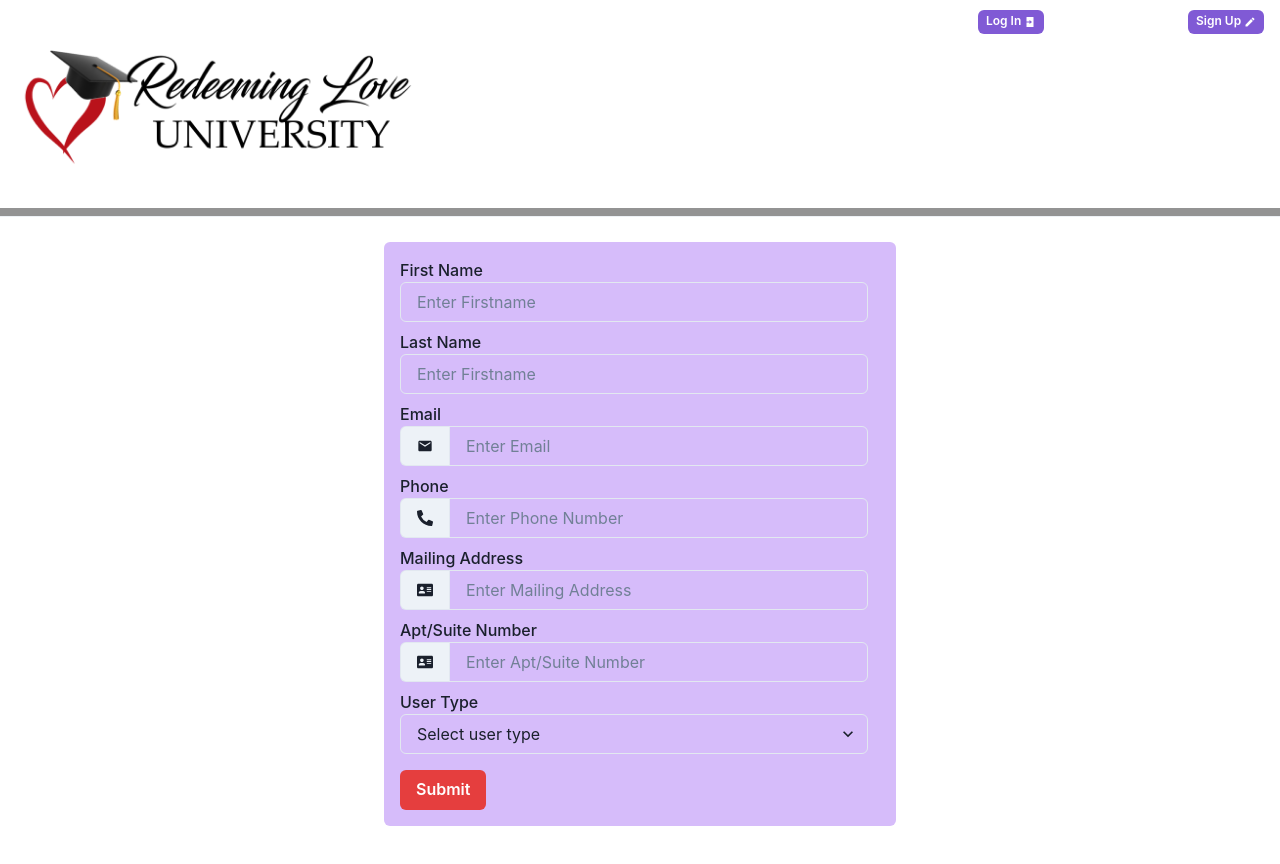
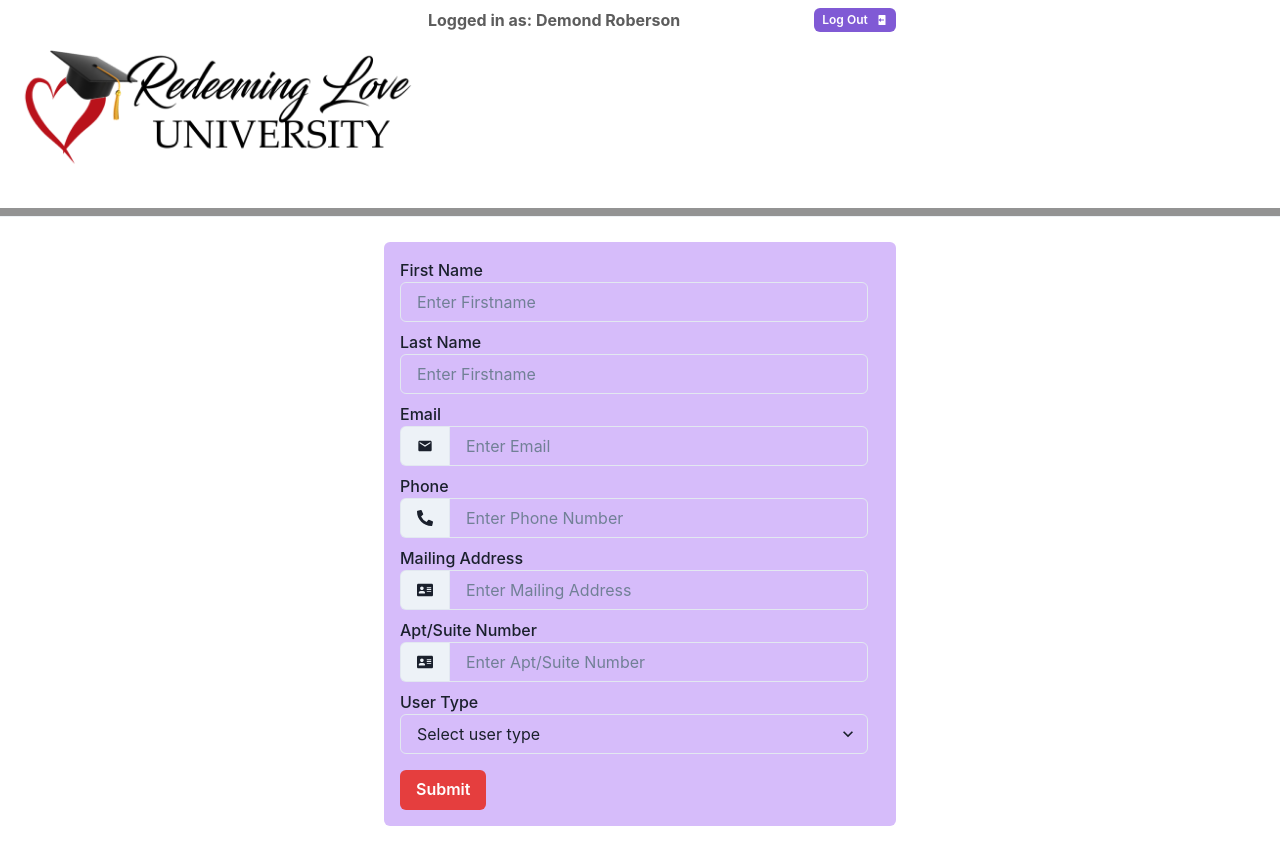
Before and after one commit to 3zbyjd/rlomuniv, a React (Vite) app: page /EditUser in a window 1280 px wide. Shown: the top 864 px of the page. Built offline with nearby package versions, Linux system fonts and the light colour scheme.

Commit message:
Working to render user list route.

```diff
--- a/src/components/LogIn.tsx
+++ b/src/components/LogIn.tsx
@@ -1,51 +1,54 @@
-import { Button, Grid, GridItem } from "@chakra-ui/react";
+import { Button, Stack } from "@chakra-ui/react";
 import { BiSolidLogIn, BiSolidLogOut } from "react-icons/bi";
 import { IoMdCreate } from "react-icons/io";
 
+function LogIn() {
+  let isAuthenticated: boolean = true;
 
-function LogIn() {
-
-  let isAuthenticated: boolean = false;
-
-  if(isAuthenticated) {
+  if (isAuthenticated) {
     return (
       <>
-      <Grid templateColumns='repeat(4, 1fr)' gap={1}>
-        <GridItem></GridItem>
-        <GridItem colSpan={2}>
-          <text>
-            Logged in as&#58; Demond Roberson
-          </text>
-        </GridItem>
-        <GridItem>
-          <Button colorScheme="purple" variant="solid" size='xs' position='relative' left='130px'>
-            Log Out&nbsp;
-            <BiSolidLogOut />
+        <Stack direction={"row"} spacing={1}>
+          <text>Logged in as&#58; Demond Roberson</text>
+          <Button
+            rightIcon={<BiSolidLogOut />}
+            colorScheme="purple"
+            variant="solid"
+            size="xs"
+            position="relative"
+            left="130px"
+          >
+            Log Out
           </Button>
-        </GridItem>
-      </Grid>
+        </Stack>
       </>
     );
   }
 
   return (
     <>
-    <Grid templateColumns='repeat(4, 1fr)' gap={1}>
-      <GridItem></GridItem>
-      <GridItem></GridItem>
-      <GridItem>
-        <Button colorScheme='purple' variant='solid' size='xs' position='relative' left='130px'>
-          Log In&nbsp;
-          <BiSolidLogIn />
+      <Stack direction={"row"} spacing={1}>
+        <Button
+          rightIcon={<BiSolidLogIn />}
+          colorScheme="purple"
+          variant="solid"
+          size="xs"
+          position="relative"
+          left="130px"
+        >
+          Log In
         </Button>
-      </GridItem>
-      <GridItem>
-        <Button colorScheme='purple' variant='solid' size='xs' position='relative' left='130px'>
-          Sign Up&nbsp;
-          <IoMdCreate />
+        <Button
+          rightIcon={<IoMdCreate />}
+          colorScheme="purple"
+          variant="solid"
+          size="xs"
+          position="relative"
+          left="130px"
+        >
+          Sign Up
         </Button>
-      </GridItem>
-    </Grid>
+      </Stack>
     </>
   );
 }
```
